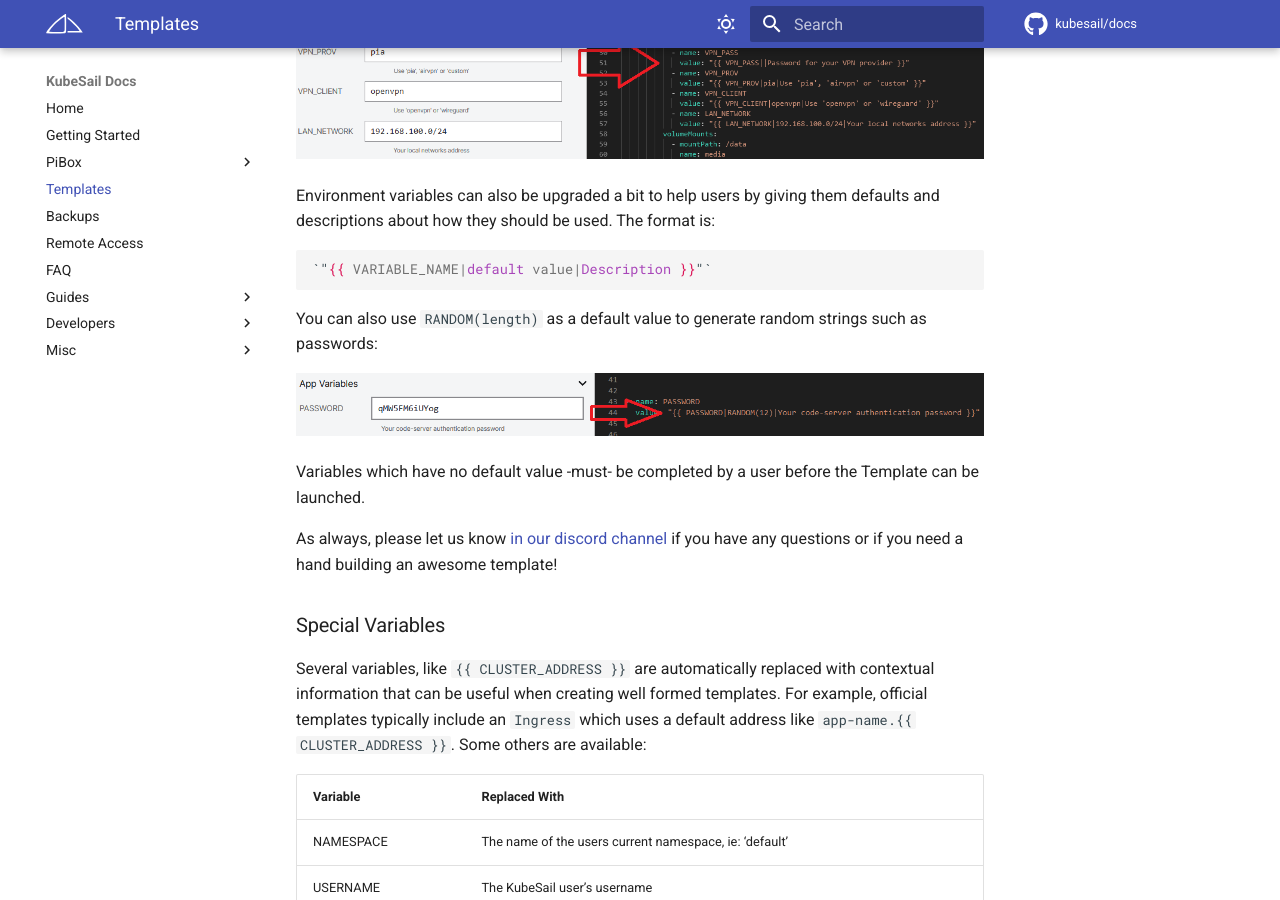
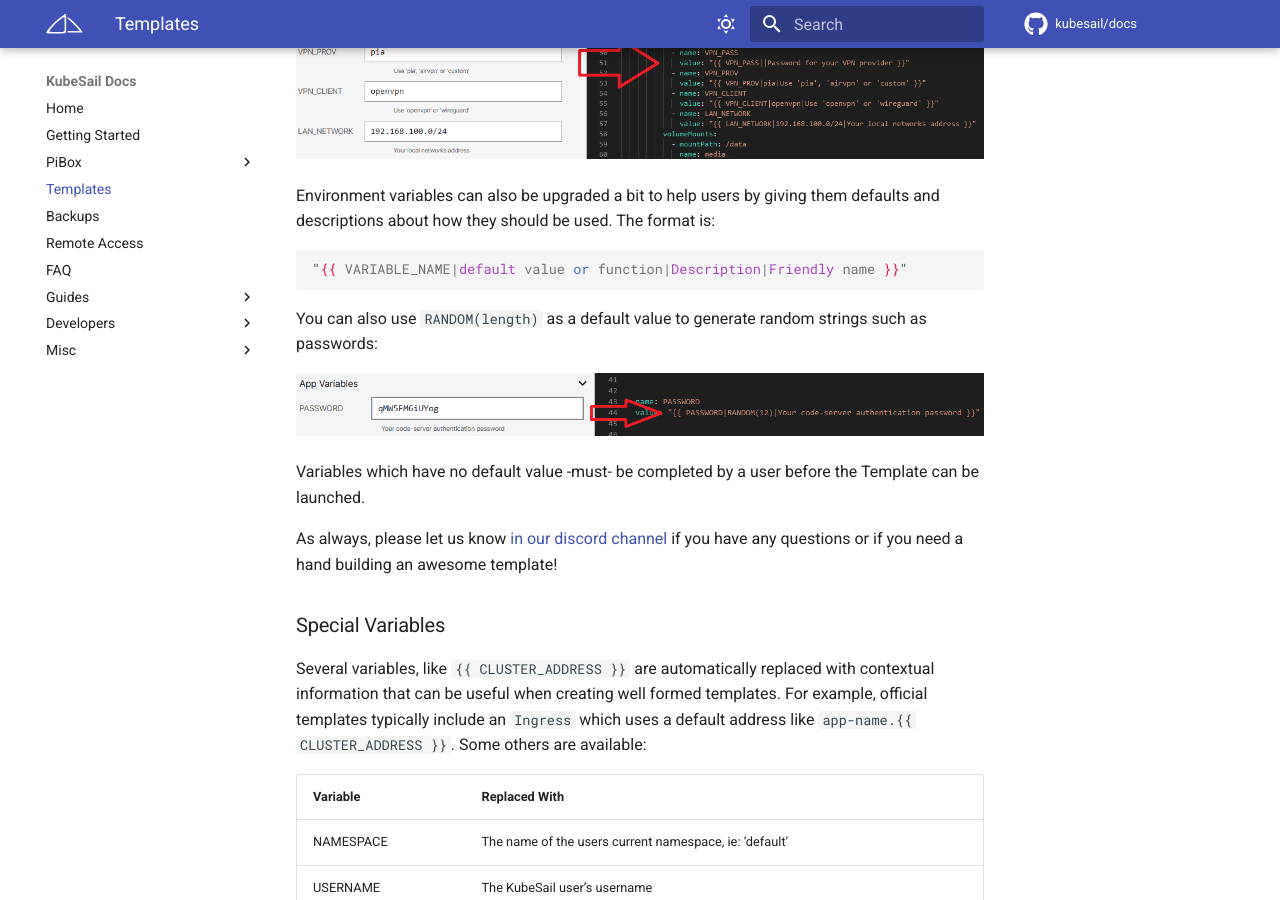
Before and after one commit to kubesail/kubesail-docs, an MkDocs documentation site: the page built from docs/templates.md, in a window 1280 px wide and 900 px high, scrolled down 1593 px. Built offline with MkDocs 1.6.1 and Material for MkDocs 9.7.7, drawn with Linux system fonts in a browser that asks for light colours; comment, search, counter and statistics services are not loaded.

Commit message:
friendly name

```diff
--- a/docs/templates.md
+++ b/docs/templates.md
@@ -42,7 +42,7 @@
 
 Environment variables can also be upgraded a bit to help users by giving them defaults and descriptions about how they should be used. The format is:
 
-    `"{{ VARIABLE_NAME|default value|Description }}"`
+    "{{ VARIABLE_NAME|default value or function|Description|Friendly name }}"
 
 You can also use `RANDOM(length)` as a default value to generate random strings such as passwords:
 
```
